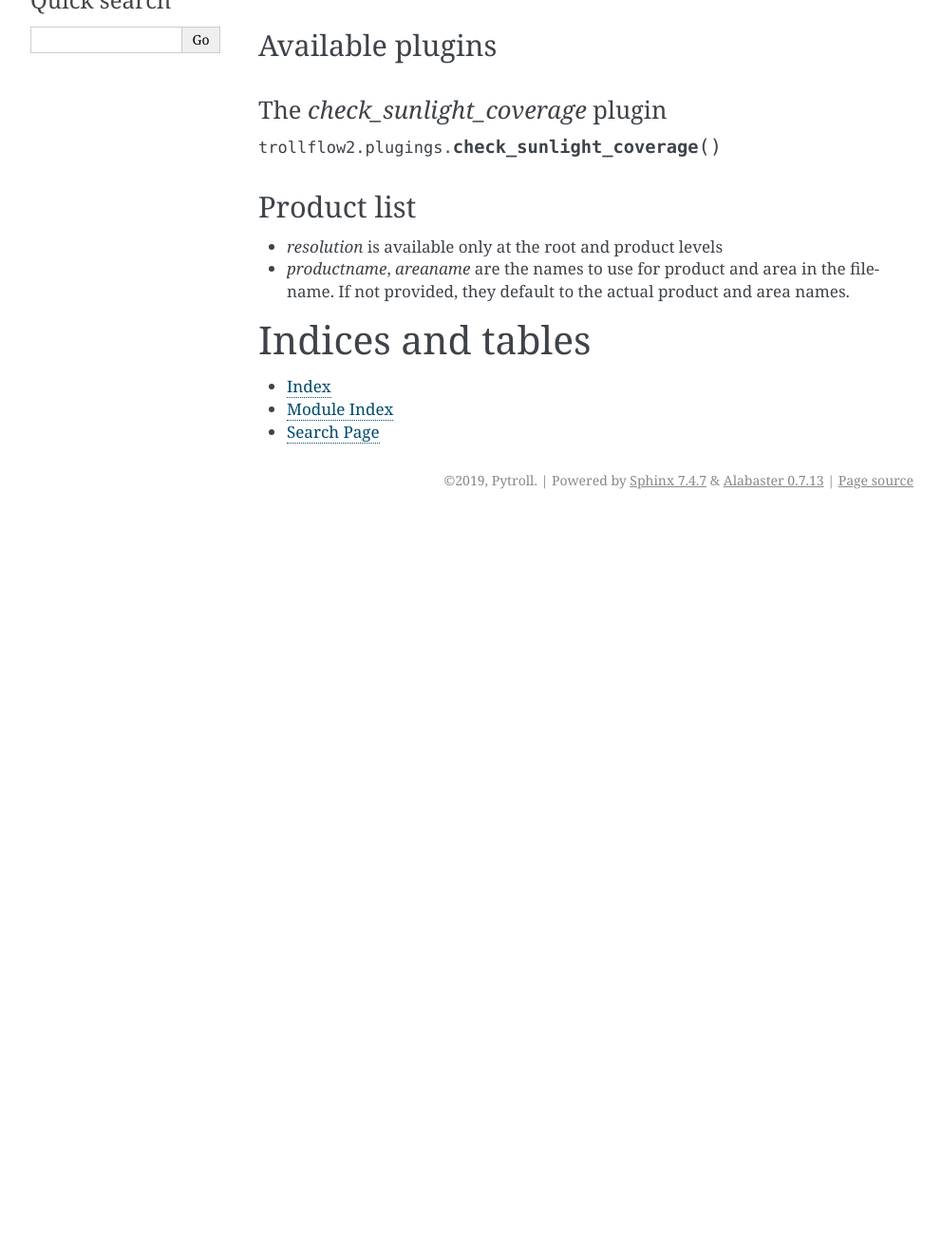
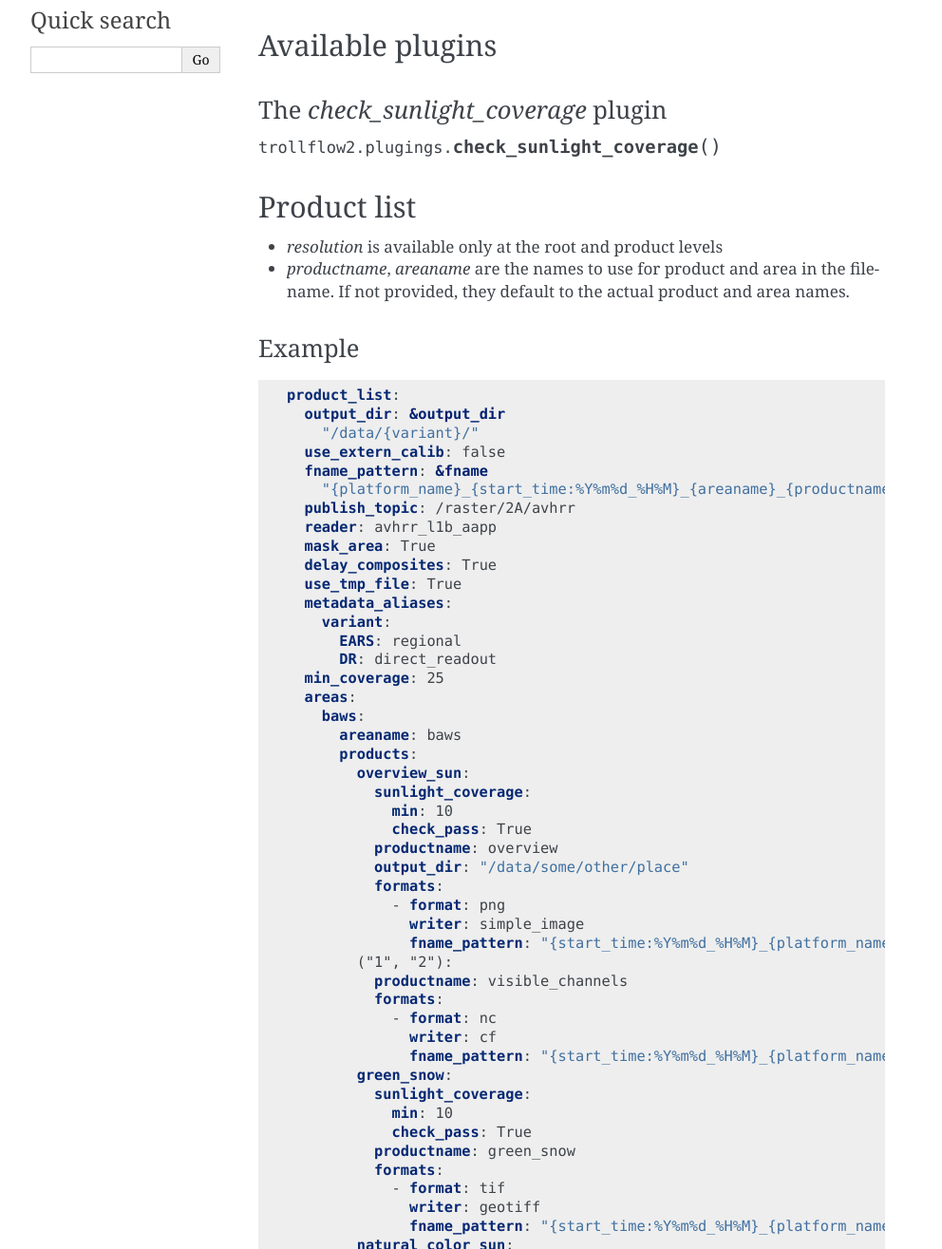
Before and after one commit to pytroll/trollflow2, a Sphinx documentation site: the page built from doc/source/index.rst, in a window 1280 px wide and 1400 px high, scrolled down 325 px, cut to the strip 85-1400 px from the top of the window. Shown: the whole strip at 95% size, without its empty margins (148-1140 px from the left). Built offline with Sphinx 7.4.7, drawn with Linux system fonts in a browser that asks for light colours; before the commit the page ends 955 px from its top, so only the background shows below that; some of the changed text lies outside the part shown.

```diff
--- a/doc/source/index.rst
+++ b/doc/source/index.rst
@@ -43,6 +43,72 @@
 * `productname`, `areaname` are the names to use for product and area in the
   filename. If not provided, they default to the actual product and area names.
 
+Example
+*******
+
+.. code-block:: yaml
+
+  product_list:
+    output_dir: &output_dir
+      "/data/{variant}/"
+    use_extern_calib: false
+    fname_pattern: &fname
+      "{platform_name}_{start_time:%Y%m%d_%H%M}_{areaname}_{productname}.{format}"
+    publish_topic: /raster/2A/avhrr
+    reader: avhrr_l1b_aapp
+    mask_area: True
+    delay_composites: True
+    use_tmp_file: True
+    metadata_aliases:
+      variant:
+        EARS: regional
+        DR: direct_readout
+    min_coverage: 25
+    areas:
+      baws:
+        areaname: baws
+        products:
+          overview_sun:
+            sunlight_coverage:
+              min: 10
+              check_pass: True
+            productname: overview
+            output_dir: "/data/some/other/place"
+            formats:
+              - format: png
+                writer: simple_image
+                fname_pattern: "{start_time:%Y%m%d_%H%M}_{platform_name:s}_{productname:s}_{variant:s}.{format}"
+          ("1", "2"):
+            productname: visible_channels
+            formats:
+              - format: nc
+                writer: cf
+                fname_pattern: "{start_time:%Y%m%d_%H%M}_{platform_name:s}_{productname:s}_{variant:s}.{format}"
+          green_snow:
+            sunlight_coverage:
+              min: 10
+              check_pass: True
+            productname: green_snow
+            formats:
+              - format: tif
+                writer: geotiff
+                fname_pattern: "{start_time:%Y%m%d_%H%M}_{platform_name:s}_{productname:s}_{variant:s}.{format}"
+          natural_color_sun:
+            sunlight_coverage:
+              min: 10
+              check_pass: True
+            productname: natural_color
+            formats:
+              - format: tif
+                writer: geotiff
+                fname_pattern: "{start_time:%Y%m%d_%H%M}_{platform_name:s}_natural_{variant:s}.{format}"
+          cloudtop:
+            productname: cloudtop
+            formats:
+              - format: tif
+                writer: geotiff
+                fname_pattern: "{start_time:%Y%m%d_%H%M}_{platform_name:s}_{productname:s}_{variant:s}.{format}"
+
 
 
 
```
Also changed, not shown: 2 other files.
